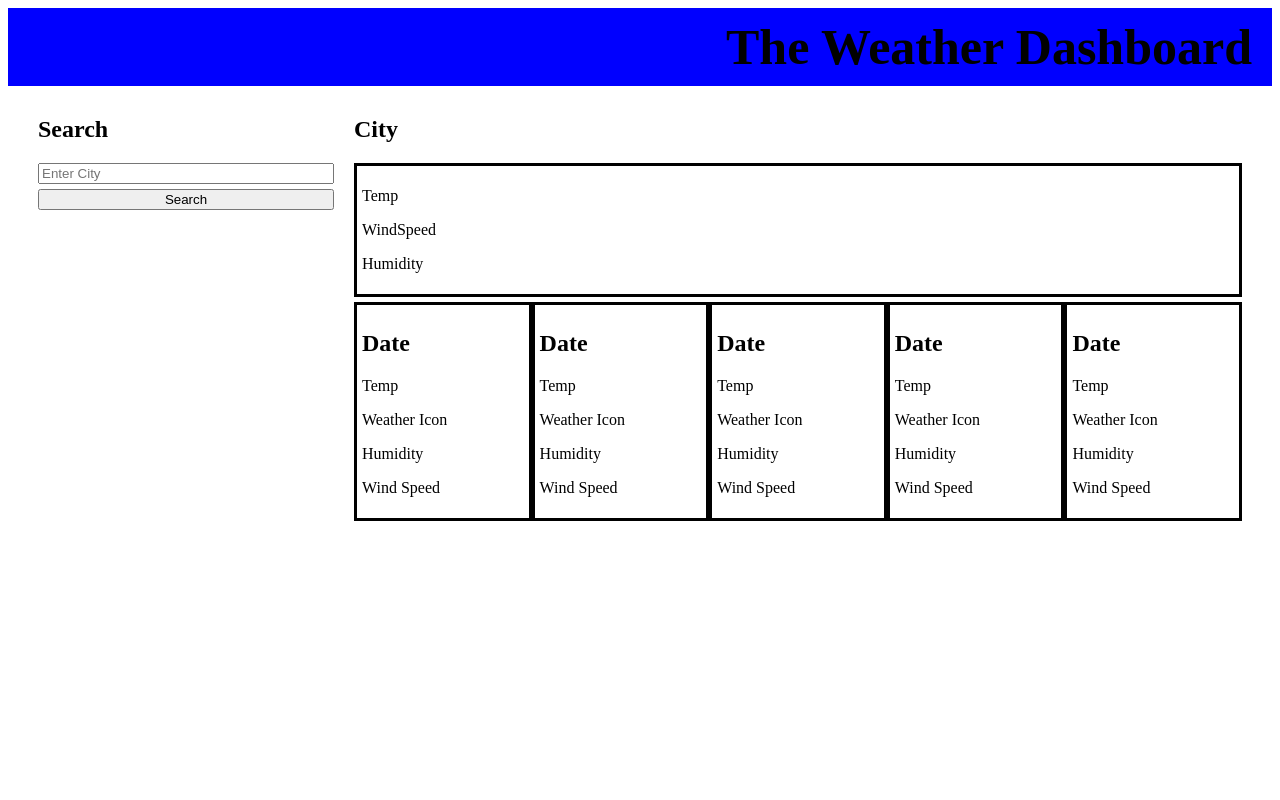
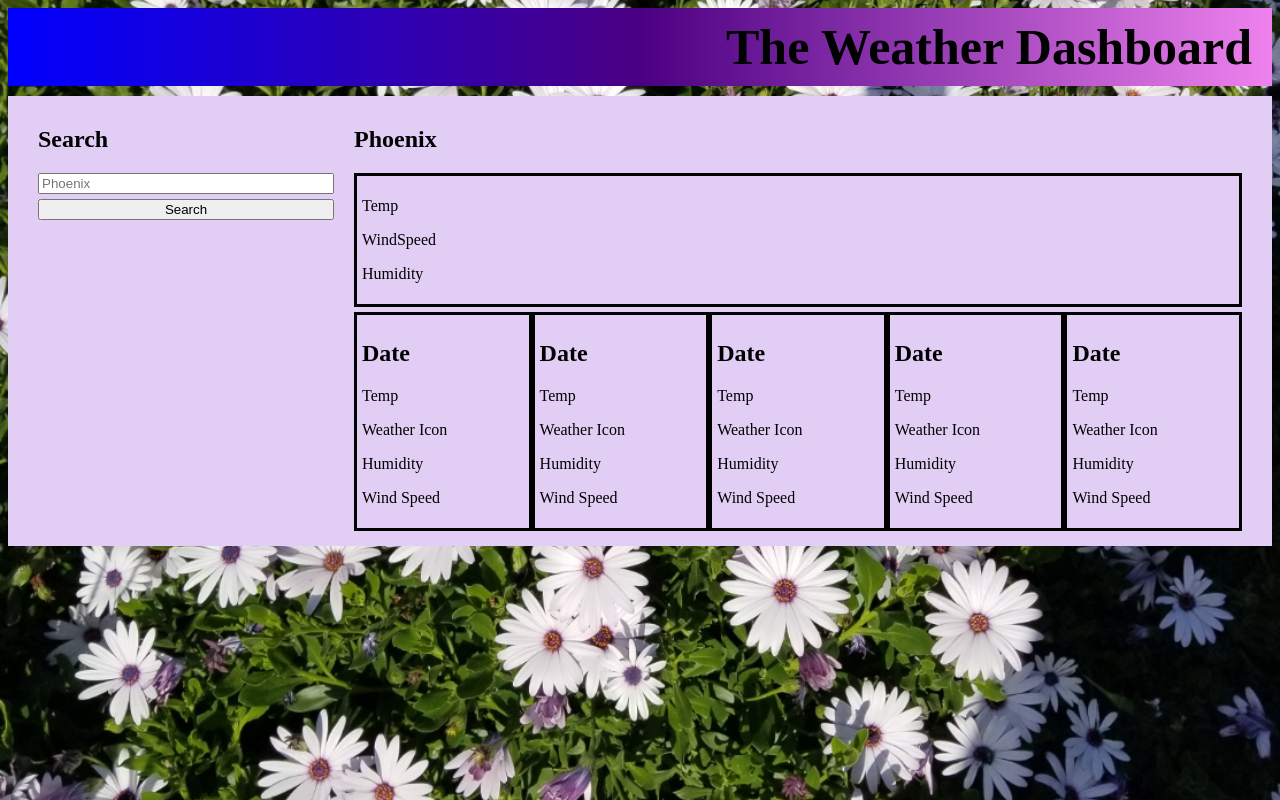
Before and after one commit to kyleschop/weather-dashboard, a plain HTML site: page index.html in a window 1280 px wide. Drawn offline with nearby package versions, Linux system fonts and the light colour scheme.

Commit message:
Added background photo and colors

```diff
--- a/assets/style.css
+++ b/assets/style.css
@@ -1,14 +1,22 @@
+body {
+    background-image: url(./Photos/Daiseys.jpg);
+    background-position: center;
+    background-size: 100%;
+}
+
 header {
     text-align: end;
     font-weight: 900;
     font-size: 50px;
-    background-color: blue;
+    background-image: linear-gradient(to right, blue, indigo, violet);
     padding: 10px 20px 10px 10px;
 }
 
 main {
     display: flex;
     padding: 0px 20px;
+    margin: 10px 0px;
+    background-color: rgb(226, 206, 244);
 }
 
 #searchSection {
--- a/index.html
+++ b/index.html
@@ -12,12 +12,12 @@
     <main>
         <section id="searchSection">
             <h1>Search</h1>
-            <input type="text" class="searchArea" name="searchCity" placeholder="Enter City" />
+            <input type="text" class="searchArea" name="searchCity" placeholder="Phoenix" />
             <button class="searchBtn">Search</button>
         </section>
         <section id="displayWeather">
             <div class="presentDay">
-                <h1 class="city">City</h1>
+                <h1 class="city">Phoenix</h1>
                 <div class="currentDayInfo">
                     <p class="temp">Temp</p>
                     <p class="wind">WindSpeed</p>
```
Also changed, not shown: assets/Photos/Daiseys.jpg (added).
